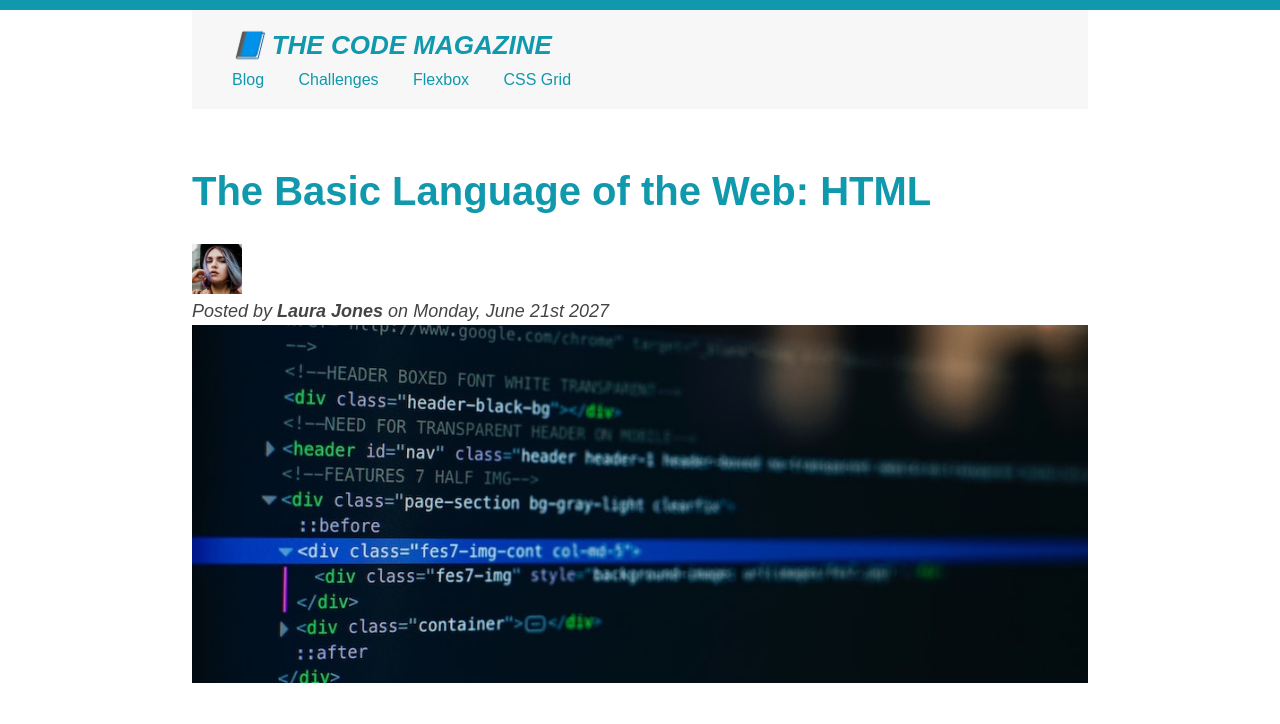
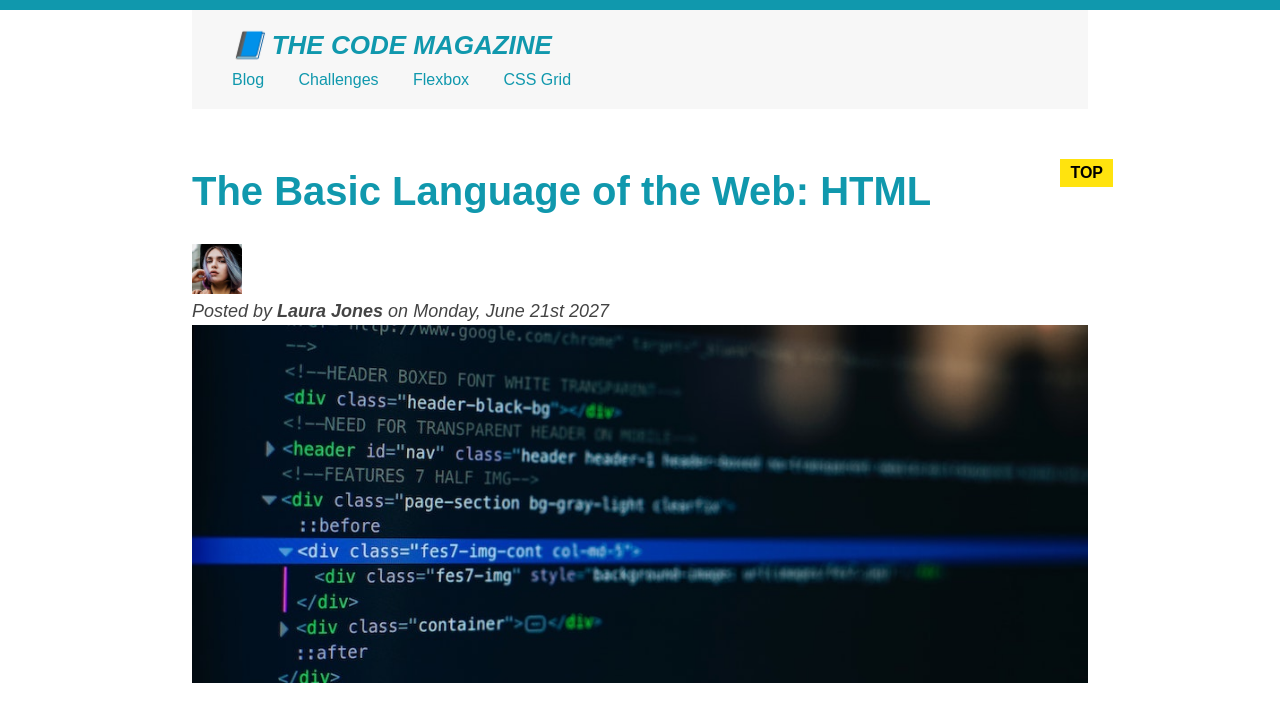
Before and after one commit to Piazzolla/html-css-01, a plain HTML site: page index.html in a window 1280 px wide. Shown: the top 724 px of the page. Drawn offline with Linux system fonts and the light colour scheme.

Commit message:
pseudo elements:

```diff
--- a/style.css
+++ b/style.css
@@ -72,9 +72,25 @@ h1 {
     font-style: italic;
 }
 
+
 h2 {
     font-size: 40px;
-    margin-bottom: 30px
+    margin-bottom: 30px;
+    position: relative;
+}
+
+h2::after {
+    content: "TOP";
+    background-color: #ffe30e;
+    color: black;
+    font-size: 16px;
+    font-weight: bold;
+    display: inline-block;
+    padding: 5px 10px;
+    position: absolute;
+    top: -10px;
+    right: -25px;
+
 }
 
 h3 {
@@ -230,6 +246,11 @@ button {
     right: 50px;
 }
 
+button::first-letter {
+    color: red;
+}
+
+
 /*
     --------- TIPOS DE BOXES ---------
 
@@ -275,8 +296,26 @@ button {
 
 
 
+    ------------------------------------------
+
+    Pseudo-classes se seleccionan con un solo :
+    Pseudo-elements se seleccionan con dos ::
 
 
+    adjacent sibling, elementos que tienen un mismo padre, y que estan uno despues del otro
+    h3 + p::first-line {
+        color: red;
+    }
+    con esto selecciono los p que vienen despues de un h3 solamente
+
+    ---
+
+    h2::after {
+        content: "lalala";
+    }
+    con esto agrego un elemento de texto con ese contenido y que es customizable con css
+    es uno de los usos mas comunes de position: absolute para ubicar este elemento ad hoc respecto
+    del padre (h2 en este caso)
 
 
 
```
